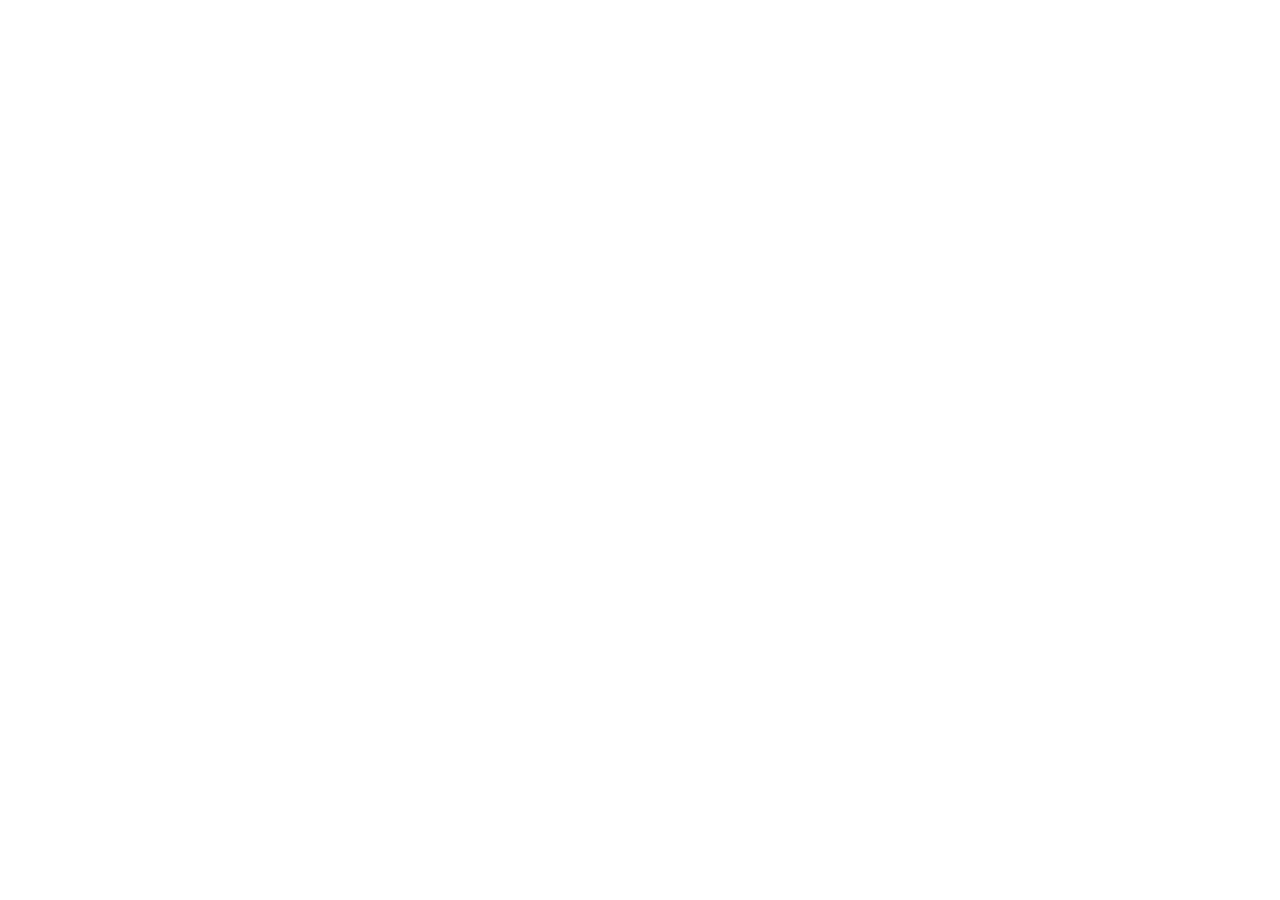
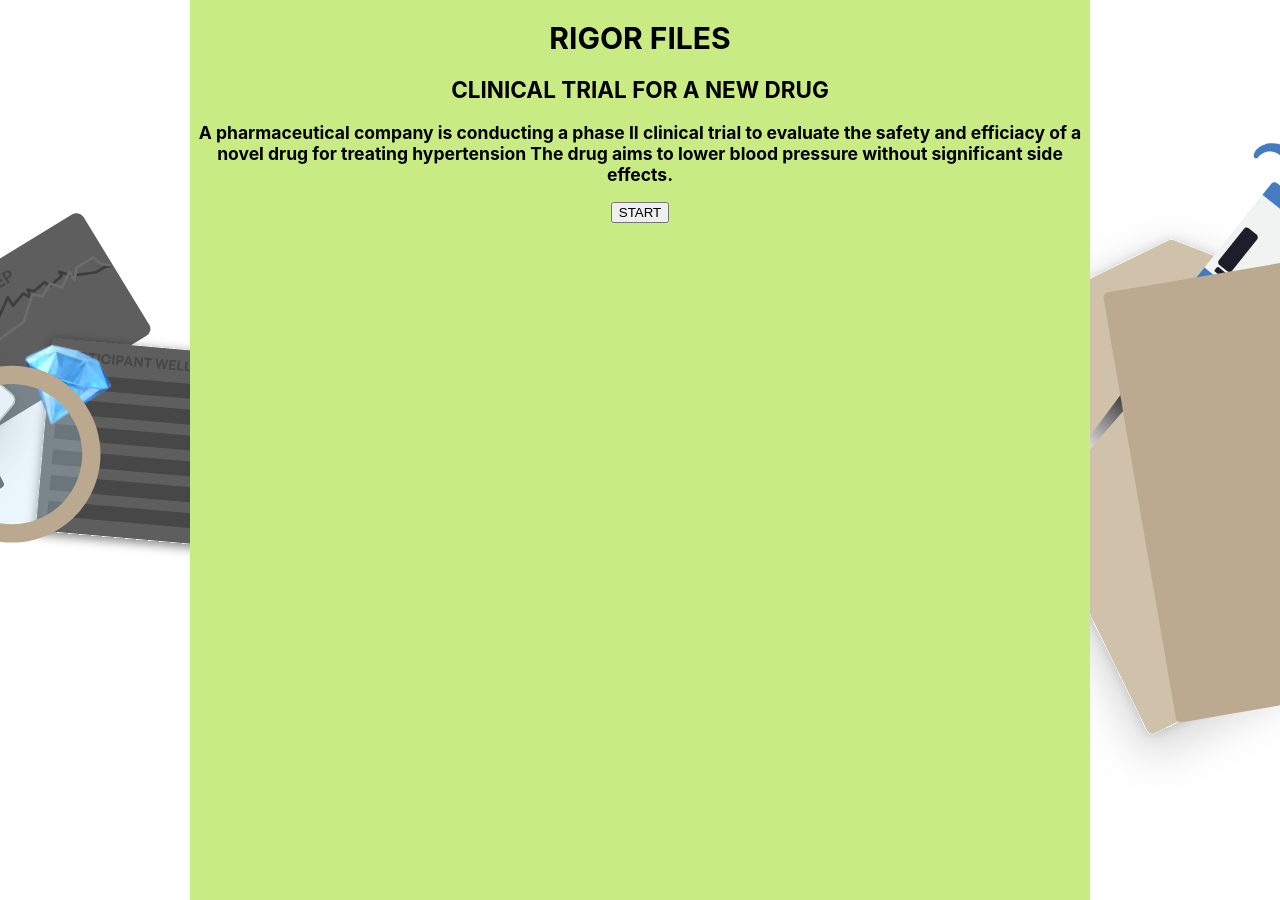
Before and after one commit to c4r-dev/hms-aem-rig-fil-v1, a React (Create React App) app: page /clinicalTrial1 in a window 1280 px wide. Before the commit this address had no page. Before the commit the page ends 800 px from the top, so only its background shows below. Built offline with nearby package versions, Linux system fonts and the light colour scheme.

Commit message:
selection

```diff
--- a/src/App.css
+++ b/src/App.css
@@ -12,6 +12,14 @@
   text-align: center;
 }
 
+.big-box {
+  width: 900px;
+  height: 900px;
+  color: black;
+  font-size: 15px;
+  text-align: center;
+}
+
 .yellow {
   background-color: rgb(201, 235, 131);
 }
@@ -19,3 +27,12 @@
 .blue {
   background-color: turquoise
 }
+
+.ctbackground {
+  width: 100%;
+  height: 100vh; /* Full viewport height */
+  background-image: url('assets/files-scattered.svg'); /* Path to your SVG file */
+  background-size: cover; /* Scale the background to cover the container */
+  background-repeat: no-repeat; /* Prevent the background from repeating */
+  background-position: center; /* Center the background image */
+}
--- a/src/App.js
+++ b/src/App.js
@@ -4,6 +4,7 @@
 import StartRaven from './components/startRaven';
 import WelcomePage from './components/welcomePage';
 import SelectPage from './components/selectPage';
+import ClinicalTrial1 from './components/clinicalTrial1';
 
 export default function App() {
   return (
@@ -13,6 +14,7 @@
           <Route path="/" element={<StartRaven />} />
           <Route path="/welcomePage" element={<WelcomePage />} />
           <Route path="/selectPage" element={<SelectPage />} />
+          <Route path="/clinicalTrial1" element={<ClinicalTrial1 />} />
         </Routes>
       </BrowserRouter>
     </>
--- /dev/null
+++ b/src/components/clinicalTrial1.jsx
@@ -0,0 +1,41 @@
+import { useNavigate } from "react-router-dom";
+
+// import { ReactComponent as Raven4 } from '../assets/files-scattered.svg';
+
+export default function ClinicalTrial1() {
+
+    const navigate = useNavigate();
+
+    const submitStartClick = () => {
+        navigate("/clinicalTrial1")
+    }
+
+    return (
+
+        <>
+            <div class="ctbackground">
+                <div className="boxes">
+                    <div className="big-box yellow">
+                        <div>
+                            <h1>RIGOR FILES</h1>
+                            <p><h2>CLINICAL TRIAL FOR A NEW DRUG</h2></p>
+                        </div>
+                        <p><h3>A pharmaceutical company is conducting
+                            a phase II clinical trial to evaluate the safety
+                            and efficiacy of a novel drug for treating
+                            hypertension The drug aims to lower blood
+                            pressure without significant side effects.</h3></p>
+                        <input
+                            type="button"
+                            onClick={submitStartClick}
+                            value="START" />
+                    </div>
+                </div>
+
+                {/* <div>
+                    <Raven4 />
+                </div> */}
+            </div>
+        </>
+    )
+}
--- a/src/components/selectPage.jsx
+++ b/src/components/selectPage.jsx
@@ -8,7 +8,7 @@
 
 
     const submitStart1Click = () => {
-        navigate("/")
+        navigate("/clinicalTrial1")
     }
 
     const submitStart2Click = () => {
```
